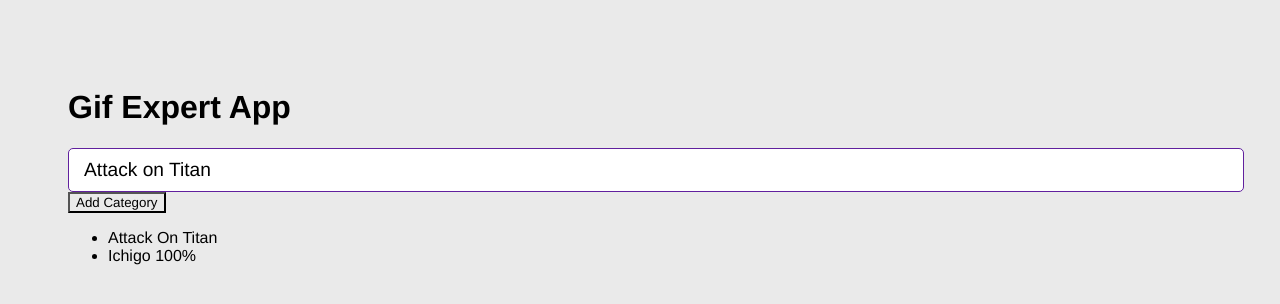
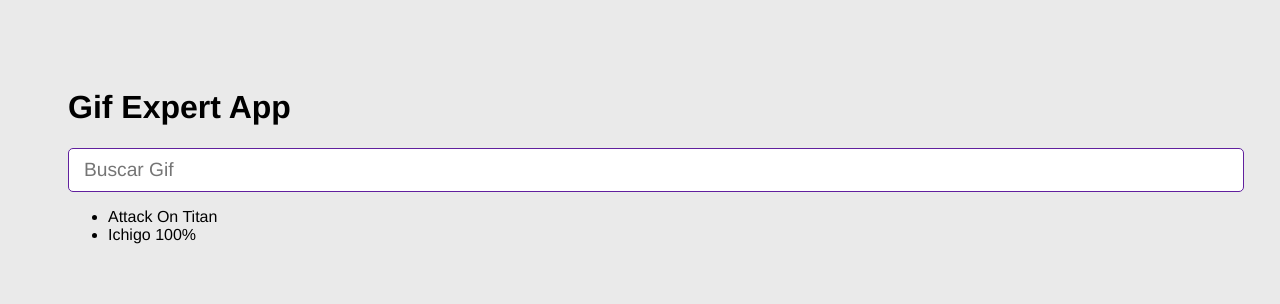
Before and after one commit to FabzDev/React-FernandoHerrera, a React (Vite) app in the folder 04-gif-expert-app/: page / in a window 1280 px wide. Shown: the top 304 px of the page. Built offline with nearby package versions, Linux system fonts and the light colour scheme.

Commit message:
GiftExpertApp - Components comunication

```diff
--- a/04-gif-expert-app/src/GifExpertApp.jsx
+++ b/04-gif-expert-app/src/GifExpertApp.jsx
@@ -3,19 +3,28 @@ import { AddCategory } from "./components/AddCategory";
 
 // bkUpWx7ebyORXlTH747bYSgrAmAw64BC
 export const GifExpertApp = () => {
-  const [categories, setCategories] = useState(['Attack On Titan', 'Ichigo 100%'])
-  const addAnime = (anime) => setCategories([anime, ...categories]);
+
+  const [animes, setAnimes] = useState(['Attack On Titan', 'Ichigo 100%'])
+
+  const onAddCategory = (anime) => {
+    setAnimes(animes => [anime, ...animes])
+    // setAnimes([anime, ...animes]);
+  }
 
 
   return (
     <>
       <h1>Gif Expert App</h1>
 
-      <AddCategory />
-      <button onClick={() => addAnime('Naruto')}>Add Category</button>
+      <AddCategory
+      // setAnime={setAnimes}
+      onNewCategory={event => onAddCategory(event)}
+      />
+
+      {/* <button onClick={() => addAnime(animes[0])}>Add Category</button> */}
 
       <ul>
-        {categories.map(category => <li key={category}>{category}</li>)}
+        {animes.map(category => <li key={category}>{category}</li>)}
       </ul>
     </>
   );
--- a/04-gif-expert-app/src/components/AddCategory.jsx
+++ b/04-gif-expert-app/src/components/AddCategory.jsx
@@ -1,17 +1,26 @@
 import { useState } from "react";
 
-export const AddCategory = () => {
-  const [inputValue, setInputValue] = useState("Attack on Titan");
+// export const AddCategory = ({setAnime}) => {
+export const AddCategory = ({onNewCategory}) => {
+
+  const [inputValue, setInputValue] = useState("");
 
   const handleTextImput = ({ target }) => {
     setInputValue(target.value);
-    // console.log(inputValue);
   };
 
   const onSubmit = (event) => {
     event.preventDefault();
-    // console.log(inputValue);
+    if (inputValue.trim() < 1) return;
 
+    onNewCategory(inputValue.trim())
+
+    // setAnime(animes => {
+    //   if (animes.find(anime => anime == inputValue.trim())) return animes;
+    //   return [inputValue, ...animes];
+    // });
+
+    setInputValue("");
   }
 
   return (
@@ -20,7 +29,7 @@ export const AddCategory = () => {
           type="text"
           placeholder="Buscar Gif"
           value={inputValue}
-          onChange={handleTextImput}
+          onChange={ handleTextImput }
         />
     </form>
   );
```
